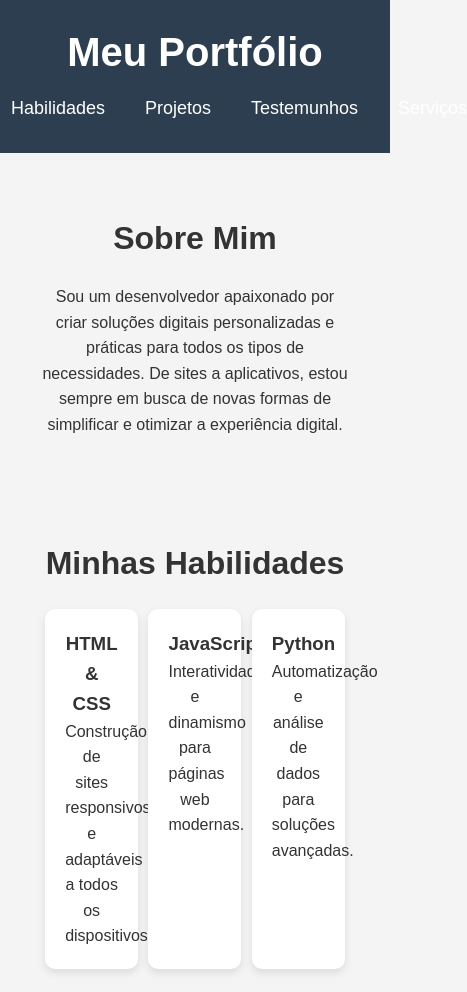
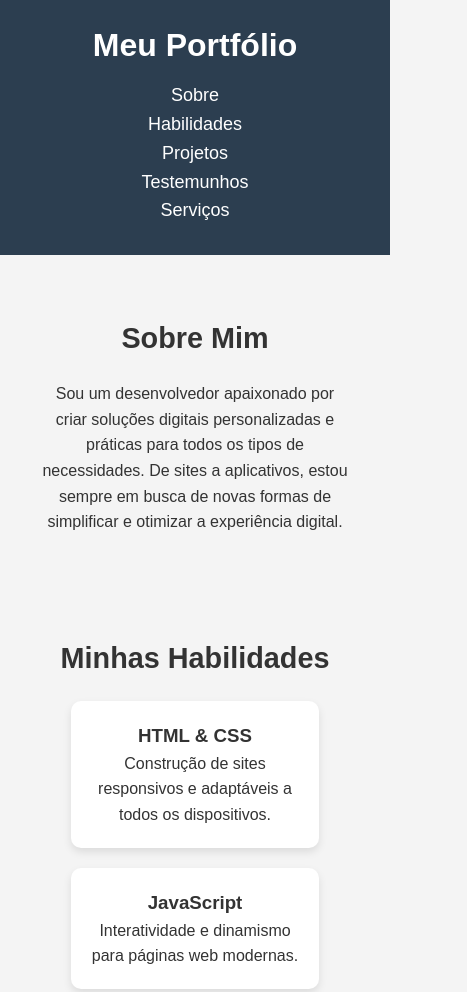
Before and after one commit to Portfolio-Pedro/Bonus-Programacao, a plain HTML site: page index.html in a window 390 px wide. Shown: the top 992 px of the page, 467 px wide, since content can reach past the window. Drawn offline with Linux system fonts and the light colour scheme.

Commit message:
Update style.css

```diff
--- a/style.css
+++ b/style.css
@@ -1,9 +1,11 @@
+/* Reset de margens e padding */
 * {
     margin: 0;
     padding: 0;
     box-sizing: border-box;
 }
 
+/* Estilos globais */
 body {
     font-family: Arial, sans-serif;
     background-color: #f4f4f4;
@@ -40,6 +42,7 @@ nav ul li a {
     font-size: 18px;
 }
 
+/* Seções */
 section {
     padding: 40px;
     margin: 20px 0;
@@ -50,6 +53,7 @@ h2 {
     margin-bottom: 20px;
 }
 
+/* Estilos para as habilidades */
 .skills-list {
     display: flex;
     justify-content: space-around;
@@ -64,6 +68,7 @@ h2 {
     box-shadow: 0 4px 8px rgba(0, 0, 0, 0.1);
 }
 
+/* Estilos para os projetos */
 .project {
     background-color: #fff;
     padding: 20px;
@@ -72,6 +77,7 @@ h2 {
     box-shadow: 0 4px 8px rgba(0, 0, 0, 0.1);
 }
 
+/* Estilos para os testemunhos */
 .testimonial {
     background-color: #fff;
     padding: 20px;
@@ -80,6 +86,7 @@ h2 {
     box-shadow: 0 4px 8px rgba(0, 0, 0, 0.1);
 }
 
+/* Estilos para o formulário */
 form input, form textarea {
     width: 100%;
     padding: 10px;
@@ -97,6 +104,7 @@ form button {
     border-radius: 5px;
 }
 
+/* Estilo para o rodapé */
 footer {
     text-align: center;
     padding: 20px;
@@ -104,7 +112,7 @@ footer {
     color: white;
 }
 
-.social-links a {
+footer .social-links a {
     color: white;
     text-decoration: none;
     margin: 0 10px;
@@ -113,3 +121,34 @@ footer {
 footer .social-links a:hover {
     text-decoration: underline;
 }
+
+/* Responsividade */
+@media (max-width: 768px) {
+    nav ul {
+        flex-direction: column;
+        padding: 10px 0;
+    }
+
+    .skills-list {
+        flex-direction: column;
+        align-items: center;
+    }
+
+    .skill-item {
+        width: 80%;
+        margin-bottom: 20px;
+    }
+
+    .project, .testimonial {
+        width: 80%;
+        margin: 20px auto;
+    }
+
+    header .logo h1 {
+        font-size: 2rem;
+    }
+
+    h2 {
+        font-size: 1.8rem;
+    }
+}
```
